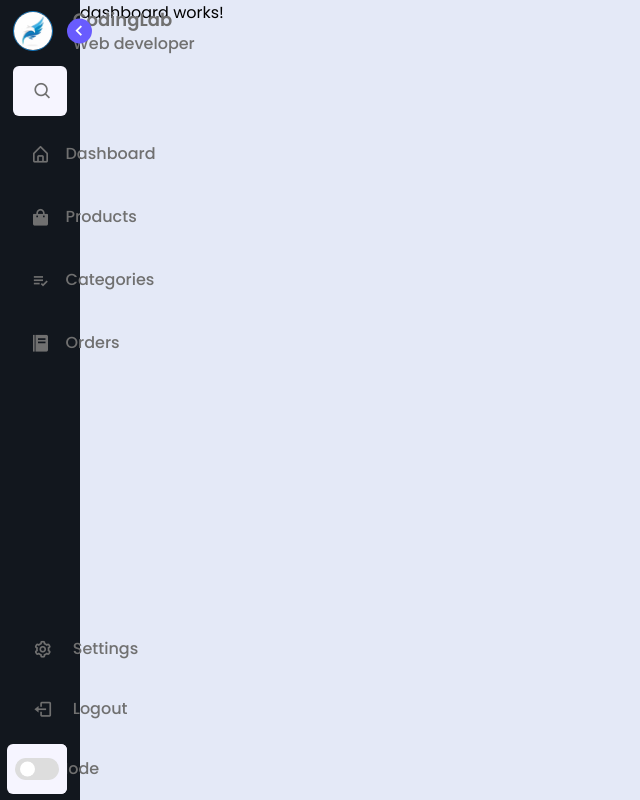
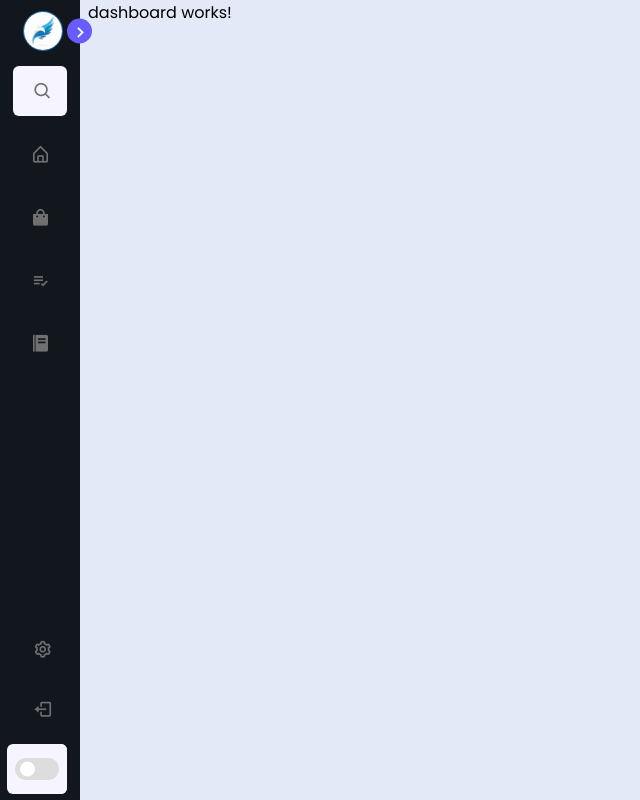
Before and after one commit to Dazz563/collapsible-sidenav, an Angular app: page /dashboard in a window 1280 px wide. Shown: the whole page, without its empty margins (0-640 px from the left). Built offline with nearby package versions, Linux system fonts and the light colour scheme.

Commit message:
global sidebar width variable setup

```diff
--- a/src/app/sidenav-menu/sidenav-menu.component.ts
+++ b/src/app/sidenav-menu/sidenav-menu.component.ts
@@ -8,7 +8,7 @@ import {Subscription} from 'rxjs';
 	styleUrls: ['./sidenav-menu.component.scss'],
 })
 export class SidenavMenuComponent {
-	isOpen = false;
+	isOpen = true;
 	isDark!: boolean;
 
 	constructor(public darkModeService: DarkModeService) {
--- a/src/styles.scss
+++ b/src/styles.scss
@@ -4,6 +4,7 @@
 @import url('https://fonts.googleapis.com/css2?family=Lato&family=Poppins:wght@300;400;500;600;700&display=swap');
 
 /* Imported Styles*/
+@import 'styles/variables';
 @import 'styles/sidebar';
 @import 'styles/dashboard';
 
--- a/src/styles/_sidebar.scss
+++ b/src/styles/_sidebar.scss
@@ -3,7 +3,8 @@
 	position: fixed;
 	top: 0;
 	left: 0;
-	width: 250px;
+	width: 350px;
+	width: $sidebar-width;
 	height: 100%;
 	padding: 10px 14px;
 	background-color: var(--sidebar-color);
@@ -233,12 +234,11 @@ body.dark .menu-bar .mode i.moon {
 }
 // Toggle Switch end
 
-// home
 .main-content {
 	position: relative;
-	left: 250px;
+	left: $sidebar-width;
 	height: 100vh;
-	width: calc(100% - 250px); // opened width of sidebar
+	width: calc(100% - $sidebar-width);
 	background: var(--body-color);
 	transition: var(--tran-05);
 }
--- /dev/null
+++ b/src/styles/_variables.scss
@@ -0,0 +1,2 @@
+/* ==== Sidebar Variables ==== */
+$sidebar-width: 300px;
```
